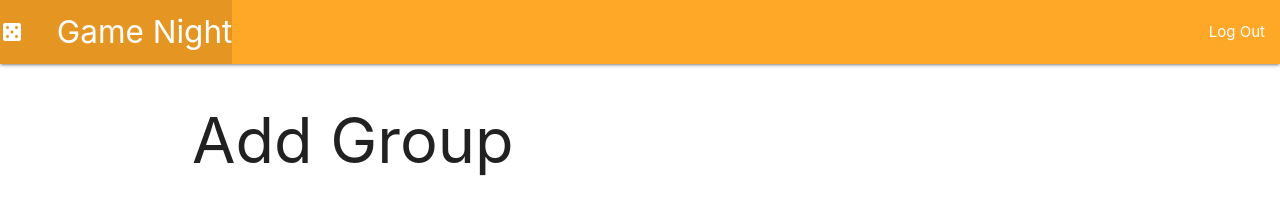
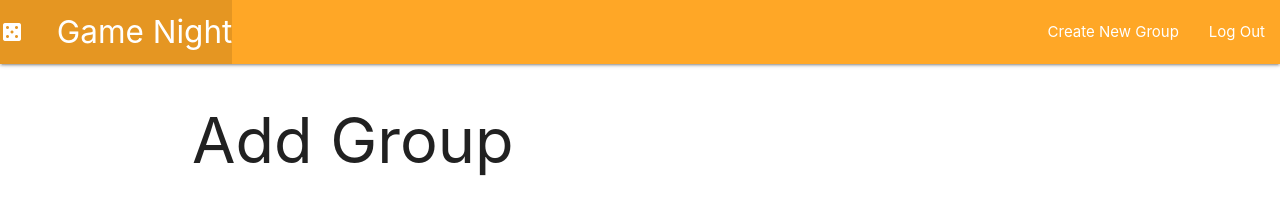
Before and after one commit to fabo22/game-night, a Django app: page /groups/create/ in a window 1280 px wide. Shown: the top 201 px of the page. Run offline with Django 3.2, Linux system fonts and the light colour scheme; the visitor is signed in with stand-in values (Sample User, id 1).

Commit message:
Nav Bar create link...

```diff
--- a/main_app/templates/base.html
+++ b/main_app/templates/base.html
@@ -19,6 +19,7 @@
             </ul>
             <ul class="right">
               {% if user.is_authenticated %}
+                <li><a href="{% url 'groups_create' %}">Create New Group</a></li>
                 <li><a href="{% url 'logout' %}">Log Out</a></li>
               {% else %}
                 <li><a href="{% url 'signup' %}">Sign Up</a></li>
```
